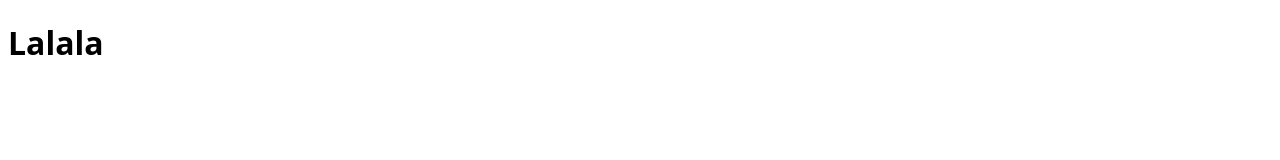
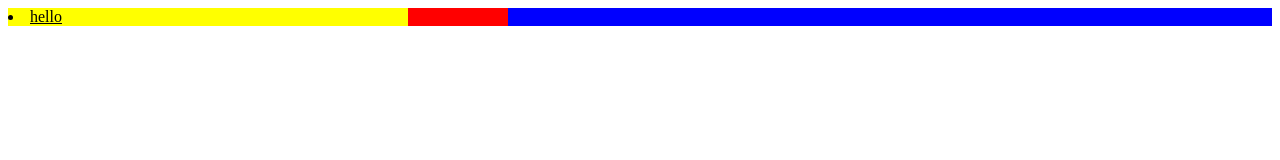
Before and after one commit to pavane90/css-masterclass, a website: page index.html in a window 1280 px wide. Drawn offline with Linux system fonts and the light colour scheme.

Commit message:
#3.6 Nesting Rules

```diff
--- a/index.html
+++ b/index.html
@@ -9,6 +9,10 @@
   </head>
 
   <body>
-    <h1>Lalala</h1>
+    <main>
+      <section>
+        <li><a href="">hello</a></li>
+      </section>
+    </main>
   </body>
 </html>
--- a/styles.css
+++ b/styles.css
@@ -37,6 +37,29 @@ li:first-child a {
 }
 */
 
+/*
 h1 {
   font-family: system-ui;
+}*/
+
+main {
+  background-color: blue;
+  & section {
+    background-color: red;
+    width: 500px;
+    & li {
+      background-color: yellow;
+      width: 400px;
+      & a {
+        color: black;
+        &:hover {
+          font-size: 30px;
+        }
+      }
+    }
+  }
 }
+
+a {
+  color: red;
+}
```
